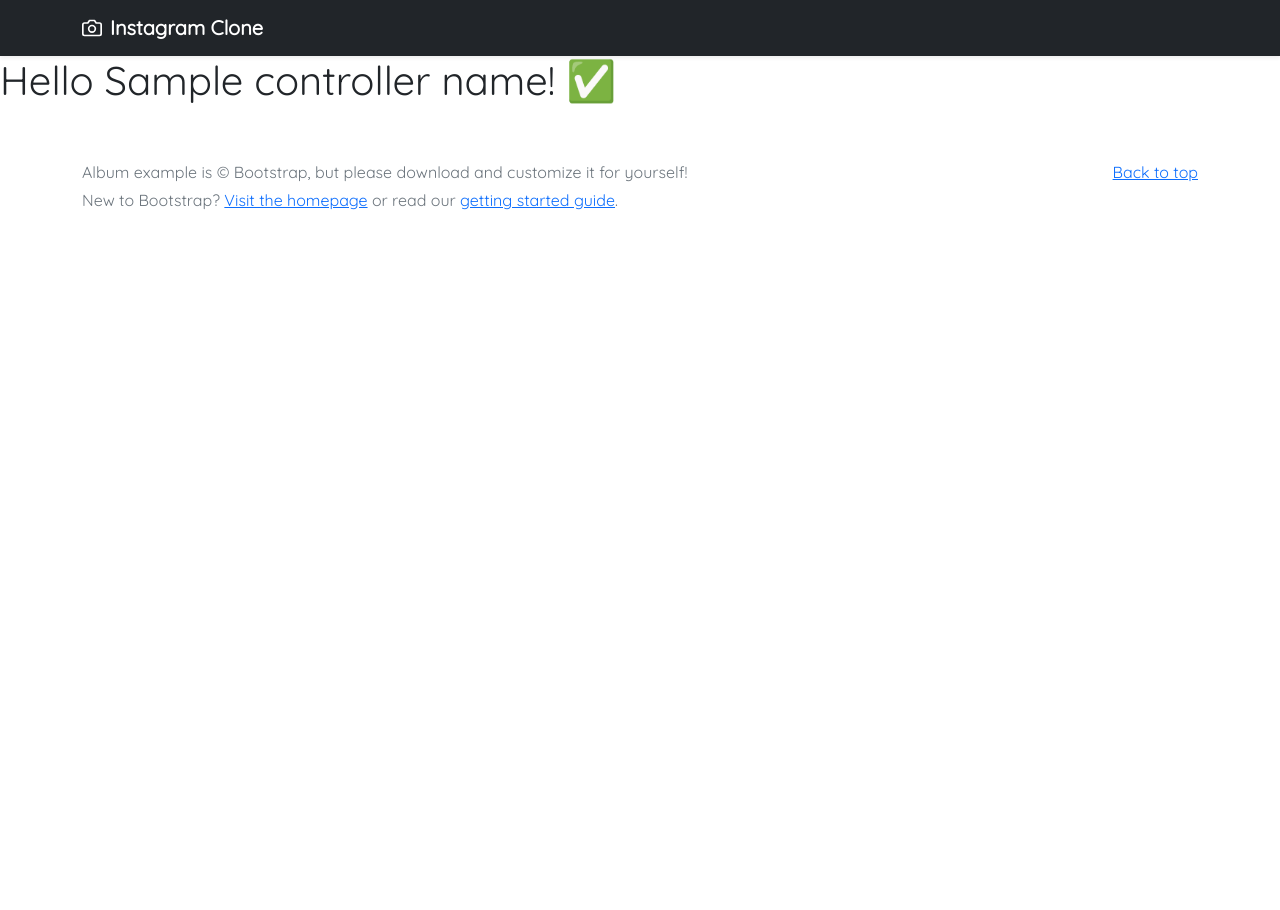
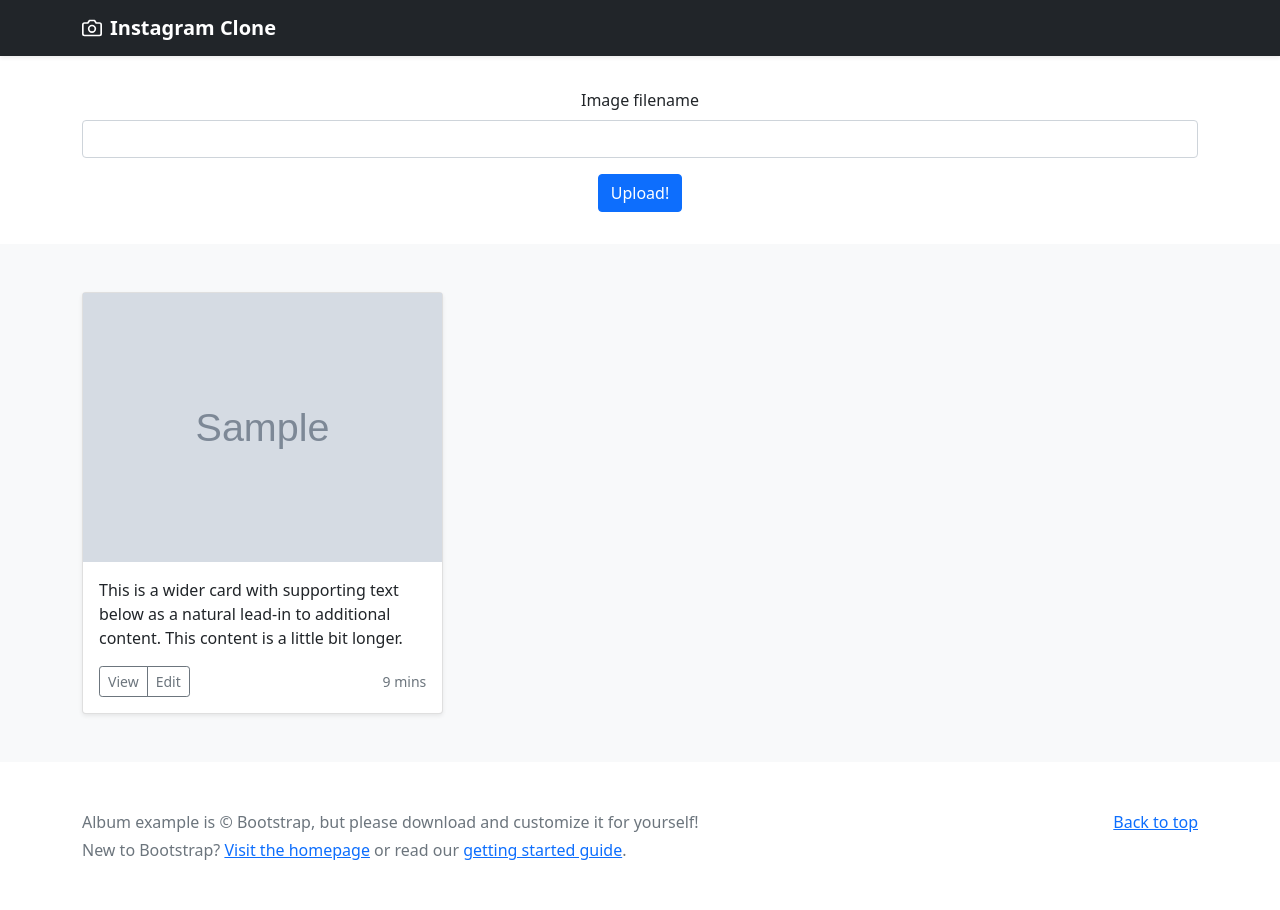
Before and after one commit to lesterdlb/symfony-image-gallery, a Symfony app: template www/html/app/templates/home/index.html.twig in a window 1280 px wide. Before the commit the page ends 210 px from the top, so only its background shows below. Run offline with Twig, Linux system fonts and the light colour scheme; the template is opened without the code that fills it: most values are stand-ins (such as "Sample title", 1, 10 or a date in 2020); grey boxes marked "Sample" are stand-in pictures; form fields are guessed from the names that the template uses; some libraries are stand-ins or nearby versions.

Commit message:
Add Home Controller

```diff
--- a/www/html/app/templates/base.html.twig
+++ b/www/html/app/templates/base.html.twig
@@ -10,14 +10,19 @@
     <link rel="preconnect" href="https://fonts.googleapis.com">
     <link rel="preconnect" href="https://fonts.gstatic.com" crossorigin>
     <link href="https://fonts.googleapis.com/css2?family=Quicksand&display=swap" rel="stylesheet">
-    <style>
-        body {
-            font-family: 'Quicksand', sans-serif !important;
-        }
-    </style>
+
     <script src="https://cdn.jsdelivr.net/npm/bootstrap@5.0.2/dist/js/bootstrap.bundle.min.js"
             integrity="sha384-MrcW6ZMFYlzcLA8Nl+NtUVF0sA7MsXsP1UyJoMp4YLEuNSfAP+JcXn/tWtIaxVXM"
             crossorigin="anonymous"></script>
+    {% block stylesheets %}
+        <style>
+            body {
+                font-family: 'Quicksand', sans-serif !important;
+            }
+        </style>
+    {% endblock %}
+    {% block javascripts %}
+    {% endblock %}
 </head>
 <body>
 <header>
--- a/www/html/app/templates/home/index.html.twig
+++ b/www/html/app/templates/home/index.html.twig
@@ -2,8 +2,57 @@
 
 {% block title %}Hello HomeController!{% endblock %}
 
+{% block stylesheets %}
+    <style>
+        .bd-placeholder-img {
+            font-size: 1.125rem;
+            text-anchor: middle;
+            -webkit-user-select: none;
+            -moz-user-select: none;
+            user-select: none;
+        }
+
+        @media (min-width: 768px) {
+            .bd-placeholder-img-lg {
+                font-size: 3.5rem;
+            }
+        }
+    </style>
+{% endblock %}
+
 {% block body %}
-<div class="example-wrapper">
-    <h1>Hello {{ controller_name }}! ✅</h1>
-</div>
+    <section class="py-3 text-center container">
+        <div class="row py-lg-3">
+            {{ form_start(imageForm) }}
+            {{ form_row(imageForm.imageFilename) }}
+            <button type="submit" class="btn btn-primary">Upload!</button>
+            {{ form_end(imageForm) }}
+        </div>
+    </section>
+
+    <div class="album py-5 bg-light">
+        <div class="container">
+            <div class="row row-cols-1 row-cols-sm-2 row-cols-md-3 g-3">
+                {% for image in images %}
+                    <div class="col">
+                        <div class="card shadow-sm">
+                            <img src="{{ absolute_url('/uploads/') ~ image.imageFilename }}" alt=""/>
+
+                            <div class="card-body">
+                                <p class="card-text">This is a wider card with supporting text below as a natural lead-in to
+                                    additional content. This content is a little bit longer.</p>
+                                <div class="d-flex justify-content-between align-items-center">
+                                    <div class="btn-group">
+                                        <button type="button" class="btn btn-sm btn-outline-secondary">View</button>
+                                        <button type="button" class="btn btn-sm btn-outline-secondary">Edit</button>
+                                    </div>
+                                    <small class="text-muted">9 mins</small>
+                                </div>
+                            </div>
+                        </div>
+                    </div>
+                {% endfor %}
+            </div>
+        </div>
+    </div>
 {% endblock %}
```
Also changed, not shown: www/html/app/src/Infrastructure/Controller/HomeController.php (+21 -17 lines), www/html/app/src/Infrastructure/Form/ImageFormType.php (added, +18 -0 lines).
